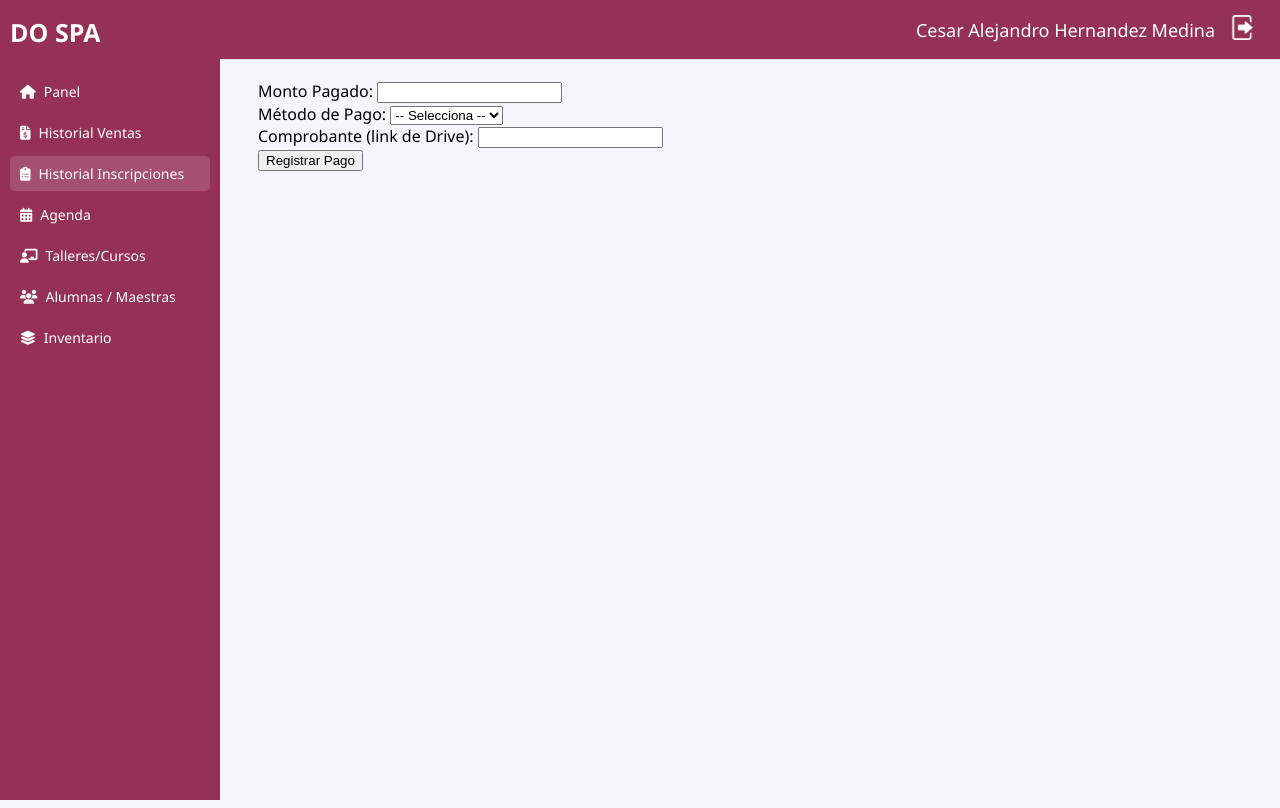
After one commit to CesarHdz22/DoSpa, a PHP site: page /agregarPago.php?id=1 in a window 1280 px wide. The commit adds this page. Run offline with PHP 8.4, Linux system fonts and the light colour scheme; a user stored in the database is signed in; data that the repository does not hold is empty; some libraries are stand-ins or nearby versions.

Commit message:
Casii terminado falta productos/kitsproduchois y el formulario de historial pagos

```diff
--- /dev/null
+++ b/agregarPago.php
@@ -0,0 +1,142 @@
+<?php
+session_start();
+include_once("conexion.php");
+if(empty($_SESSION['Id_Usuario'])){header("location: index.html");}else{
+  $idU = $_SESSION['Id_Usuario'];
+  $Nombre = $_SESSION['nombre'];
+  $Amat = $_SESSION['amat'];
+  $Apat = $_SESSION['apat'];
+  $idI = $_GET['id'];
+  $tipo = $_GET['tipo'];
+
+?>
+<!DOCTYPE html>
+<html lang="es">
+<head>
+  <meta charset="UTF-8">
+  <meta name="viewport" content="width=device-width, initial-scale=1.0">
+  <title>DO SPA - Base</title>
+  <link rel="stylesheet" href="css/sidebar.css">
+  <link rel="stylesheet" href="css/header.css">
+  <link rel="stylesheet" href="css/detalles.css">
+  <link rel="icon" href="img/DO_SPA_logo.png" type="image/png">
+  <!-- Iconos de FontAwesome -->
+  <link rel="stylesheet" href="https://cdnjs.cloudflare.com/ajax/libs/font-awesome/6.4.0/css/all.min.css">
+  <link rel="stylesheet" href="https://cdn.jsdelivr.net/npm/simple-datatables@latest/dist/style.css">
+</head>
+<body>
+  <div class="dashboard">
+    <!-- Barra lateral -->
+    <aside class="sidebar">
+      <div class="logo">DO SPA</div>
+      <ul id="menu">
+        <li><a href="main.php"><i class="fas fa-home"></i> Panel</a></li>
+        <li><a href="ventas.php"><i class="fas fa-file-invoice-dollar"></i> Historial Ventas</a></li>
+        <li class="active"><a href="inscripciones.php"><i class="fas fa-clipboard-list"></i> Historial Inscripciones</a></li>
+        <li><a href="agenda.php"><i class="fas fa-calendar-days"></i> Agenda</a></li>
+        <li><a href="talleres-cursos.php"><i class="fas fa-chalkboard-teacher"></i>Talleres/Cursos</a></li>
+        <li><a href="alumnas-maestras.php"><i class="fa-solid fa-users"></i><span>Alumnas / Maestras</span></a></li>
+        <li><a href="inventario.php"><i class="fas fa-layer-group"></i> Inventario</a></li>
+      </ul>
+    </aside>
+
+
+    <!-- Contenido principal -->
+    <main class="main">
+      <!-- Barra superior -->
+      <header class="topbar">
+        <div class="user-info">
+          <span><?php echo $Nombre." ".$Apat." ".$Amat ?></span>
+          <a href="muerte.php"><img src="img/logout.png" id="btn-logout" alt="Salir"></a>
+        </div>
+      </header>
+
+        <section class="registro">
+
+            <form id="formPago" method="POST" onsubmit="validarPago(event)">
+    <div>
+        <label for="monto">Monto Pagado:</label>
+        <input type="text" id="monto" name="monto_pagado" required>
+    </div>
+
+    <div>
+        <label for="metodo">Método de Pago:</label>
+        <select id="metodo" name="metodo_pago" required>
+            <option value="">-- Selecciona --</option>
+            <option value="efectivo">Efectivo</option>
+            <option value="tarjeta">Tarjeta</option>
+            <option value="transferencia">Transferencia</option>
+            <option value="depósito">Depósito</option>
+            <option value="otros">Otros</option>
+        </select>
+    </div>
+
+    <div>
+        <label for="comprobante">Comprobante (link de Drive):</label>
+        <input type="text" id="comprobante" name="comprobante" required>
+    </div>
+
+    <button type="submit">Registrar Pago</button>
+</form>
+        </section>
+
+
+
+
+
+    </main>
+  </div>
+
+</body>
+<script>
+async function validarPago(event) {
+    event.preventDefault(); // detener envío automático
+
+    const monto = document.getElementById('monto').value.trim();
+    const metodo = document.getElementById('metodo').value;
+    const comprobante = document.getElementById('comprobante').value.trim();
+    const idI = <?= $idI ?>;  // se pasa desde PHP
+    const tipo = "<?= $tipo ?>"; // se pasa desde PHP
+
+    // Validación
+    const regexMonto = /^[0-9]+(\.[0-9]{1,2})?$/;
+    const regexDrive = /^https?:\/\/(drive\.google\.com|docs\.google\.com)\/[^\s]+$/;
+
+    if (!regexMonto.test(monto)) {
+        return Swal.fire("Monto inválido", "Ingresa un número válido con hasta 2 decimales", "error");
+    }
+    if (!metodo) {
+        return Swal.fire("Método requerido", "Selecciona un método de pago", "error");
+    }
+    if (!regexDrive.test(comprobante)) {
+        return Swal.fire("Enlace inválido", "El comprobante debe ser un enlace válido de Google Drive", "error");
+    }
+
+    // Si todo está bien, enviar vía fetch y redirigir
+    const formData = new FormData();
+    formData.append("monto_pagado", monto);
+    formData.append("metodo_pago", metodo);
+    formData.append("comprobante", comprobante);
+
+    try {
+        const response = await fetch(`registrarPago.php?id=${idI}&tipo=${tipo}`, {
+            method: "POST",
+            body: formData
+        });
+        const result = await response.text();
+
+        // Mostrar alerta de éxito
+        await Swal.fire("Pago registrado", "La información se guardó correctamente", "success");
+
+        // Redirigir a otra página
+        window.location.href = "historialPagos.php?id=" + idI;
+    } catch (error) {
+        Swal.fire("Error", "No se pudo registrar el pago", "error");
+        console.error(error);
+    }
+}
+</script>
+</html>
+<?php
+}
+?>
--- a/bd/instituto_dos.sql
+++ b/bd/instituto_dos.sql
@@ -264,7 +264,7 @@ CREATE TABLE `historial_pagos` (
   `saldo_pendiente` decimal(10,2) DEFAULT NULL,
   `fecha_pago` timestamp NULL DEFAULT NULL,
   `metodo_pago` enum('efectivo','tarjeta','transferencia','depósito','otros') DEFAULT 'efectivo',
-  `tipo_servicio` enum('paquete','servicio','kit','producto','otro') DEFAULT 'servicio',
+  `tipo_servicio` varchar(30),
   `comprobante` varchar(255) NOT NULL
 ) ENGINE=InnoDB DEFAULT CHARSET=utf8mb4 COLLATE=utf8mb4_general_ci;
 
--- a/css/detalles.css
+++ b/css/detalles.css
@@ -102,3 +102,29 @@
 .btn.reembolso:hover {
   background: #d68910;
 }
+
+
+
+.ventas-detalle {
+  position: relative;
+  padding: 15px;
+}
+
+.ventas-detalle h3 {
+  display: inline-block;
+  margin: 0;
+  font-size: 20px;
+  color: #333;
+}
+
+.ventas-detalle .btn-agregar {
+  position: absolute;
+  top: 10px;
+  right: 15px;
+  cursor: pointer;
+  transition: transform 0.2s ease-in-out;
+}
+
+.ventas-detalle .btn-agregar:hover {
+  transform: scale(1.2); /* se hace más grande */
+}
--- /dev/null
+++ b/registrarPago.php
@@ -0,0 +1,3 @@
+<?php
+session_start();
+include_once("conexion.php");
```
Also changed, not shown: detallesInscripcion.php (+16 -9 lines), editar_agenda.php (indentation only).
